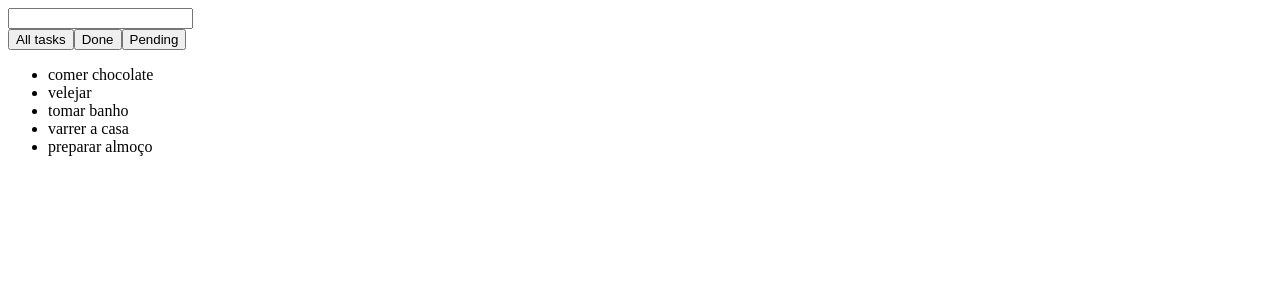
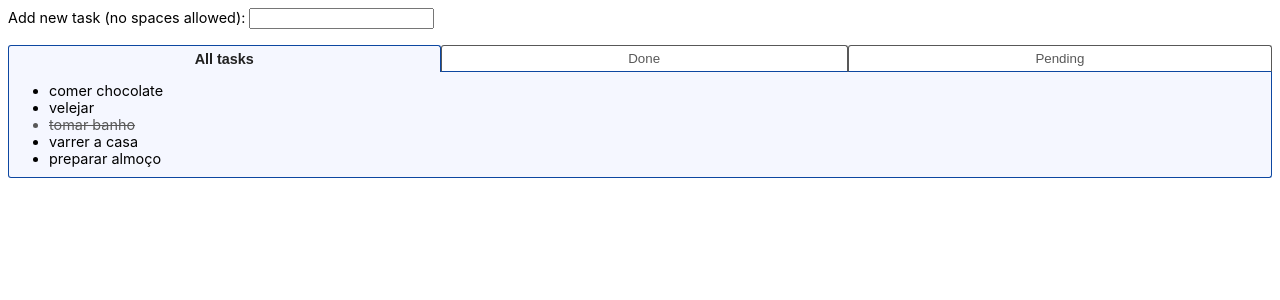
Before and after one commit to kyriri/budvarka_files-2_todo, a React (Vite) app: page / in a window 1280 px wide. Shown: the top 300 px of the page. Built offline with nearby package versions, Linux system fonts and the light colour scheme.

Commit message:
Style TodoList component

```diff
--- a/src/components/TodoList/index.jsx
+++ b/src/components/TodoList/index.jsx
@@ -22,7 +22,7 @@ function getNextStatus(currentStatus) {
 const initialTasks = [
   { name: 'comer chocolate', status: statusType.pending, id: generateID()},
   { name: 'velejar', status: statusType.pending, id: generateID()},
-  { name: 'tomar banho', status: statusType.pending, id: generateID()},
+  { name: 'tomar banho', status: statusType.done, id: generateID()},
   { name: 'varrer a casa', status: statusType.pending, id: generateID()},
   { name: 'preparar almoço', status: statusType.pending, id: generateID()},
 ]
@@ -43,6 +43,7 @@ export function TodoList() {
     }
     setTasks([...tasks, newTask])
     setInputValue('')
+    setFilter(filterType.pending)
   }
   const toggleTaskStatus = (clickedTask) => {
     const index = tasks.findIndex(task => task.id === clickedTask.id)
@@ -70,13 +71,34 @@ export function TodoList() {
     }
   }
 
-  return <div>
+  return <article>
+    <div className='input-area'>
       <form onSubmit={handleSubmit}>
-      <input value={inputValue} onChange={handleInputChange} type="text" />
+        <label htmlFor='new-task'>Add new task (no spaces allowed): </label>
+        <input id='new-task' value={inputValue} onChange={handleInputChange} type='text' />
       </form>
-    <button onClick={() => setFilter(filterType.all)}>All tasks</button>
-    <button onClick={() => setFilter(filterType.done)}>Done</button>
-    <button onClick={() => setFilter(filterType.pending)}>Pending</button>
+    </div>
+    <div className='filters-area'>
+      <button
+        onClick={() => setFilter(filterType.all)}
+        className={filter === filterType.all ? 'active' : undefined }
+      >
+        All tasks
+      </button>
+      <button
+        onClick={() => setFilter(filterType.done)}
+        className={filter === filterType.done ? 'active' : undefined }
+      >
+        Done
+      </button>
+      <button
+        onClick={() => setFilter(filterType.pending)}
+        className={filter === filterType.pending ? 'active' : undefined }
+      >
+        Pending
+      </button>
+    </div>
+    <div className='tasks-area'>
       <ul>
         {tasks.filter(validateTaskStatus).map((task) => (
           <li
@@ -89,4 +111,5 @@ export function TodoList() {
         ))}
       </ul>
     </div>
+  </article>
 }
--- a/src/components/TodoList/style.css
+++ b/src/components/TodoList/style.css
@@ -1,4 +1,98 @@
+:root {
+  --corner-curvature: 3px;
+
+  --serif-font: Garamond, "American Typewriter", "Times New Roman", serif;
+  --sans-font: -apple-system, BlinkMacSystemFont, "Avenir Next", "Segoe UI", Helvetica, Arial, "Helvetica Neue", sans-serif;
+  --mono-font: Consolas, Menlo, Monaco, "Andale Mono", "Ubuntu Mono", monospace;
+
+  /* Body font size. By default, effectively 18.4px, based on 16px as 'root em' */
+  --base-fontsize: 0.9rem;
+
+  --active-tab-border: var(--accent);
+  --inactive-tab-border: var(--text-light);
+
+  /* Default (light) theme */
+  --bg: #fff;
+  --accent-bg: #f5f7ff;
+  --text: #212121;
+  --text-light: #585858;
+  --border: #d8dae1;
+  --accent: #0d47a1;
+  --accent-light: #b2dafa;
+  --code: #d81b60;
+  --preformatted: #444;
+  --marked: #ffdd33;
+  --disabled: #efefef;
+}
+
+/* Dark theme */
+@media (prefers-color-scheme: dark) {
+  :root {
+    --bg: #212121;
+    --accent-bg: #2b2b2b;
+    --text: #dcdcdc;
+    --text-light: #ababab;
+    --border: #666;
+    --accent: #ffb300;
+    --accent-light: #ffecb3;
+    --code: #f06292;
+    --preformatted: #ccc;
+    --marked: #0d47a1;
+    --disabled: #111;
+  }
+}
+
+article {
+  font-family: var(--sans-font);
+  font-size: var(--base-fontsize);
+}
+
+.input-area {
+  padding-bottom: 1rem;
+}
+
+.filters-area {
+  display: flex;
+  justify-content: space-between;
+}
+
+.filters-area button {
+  color: var(--text-light);
+  background-color: var(--bg);
+  flex-grow: 1;
+  border: 0.5px solid var(--inactive-tab-border);
+  border-bottom: 1px solid var(--active-tab-border);
+  border-top-left-radius: var(--corner-curvature);
+  border-top-right-radius: var(--corner-curvature);
+}
+
+.filters-area button.active {
+  color: var(--text);
+  background-color: var(--accent-bg);
+  font-size: var(--base-fontsize) * 1.618;
+  font-weight: bold;
+  padding: 5px;
+  border: 1px solid var(--active-tab-border);
+  border-bottom: 0;
+}
+
+.tasks-area {
+  background-color: var(--accent-bg);
+  border: 1px solid var(--active-tab-border);
+  border-top: 0;
+  border-bottom-left-radius: var(--corner-curvature);
+  border-bottom-right-radius: var(--corner-curvature);
+}
+
+ul {
+  padding-top: 10px;
+  padding-bottom: 10px;
+  margin: 0;
+  font-family: var(--sans-font);
+  font-size: var(--base-fontsize);
+}
+
 .done-task {
-  color: crimson;
+  color: var(--text-light);
   text-decoration: line-through;
 }
```
Lines whose indentation alone changed are shown as unchanged.
